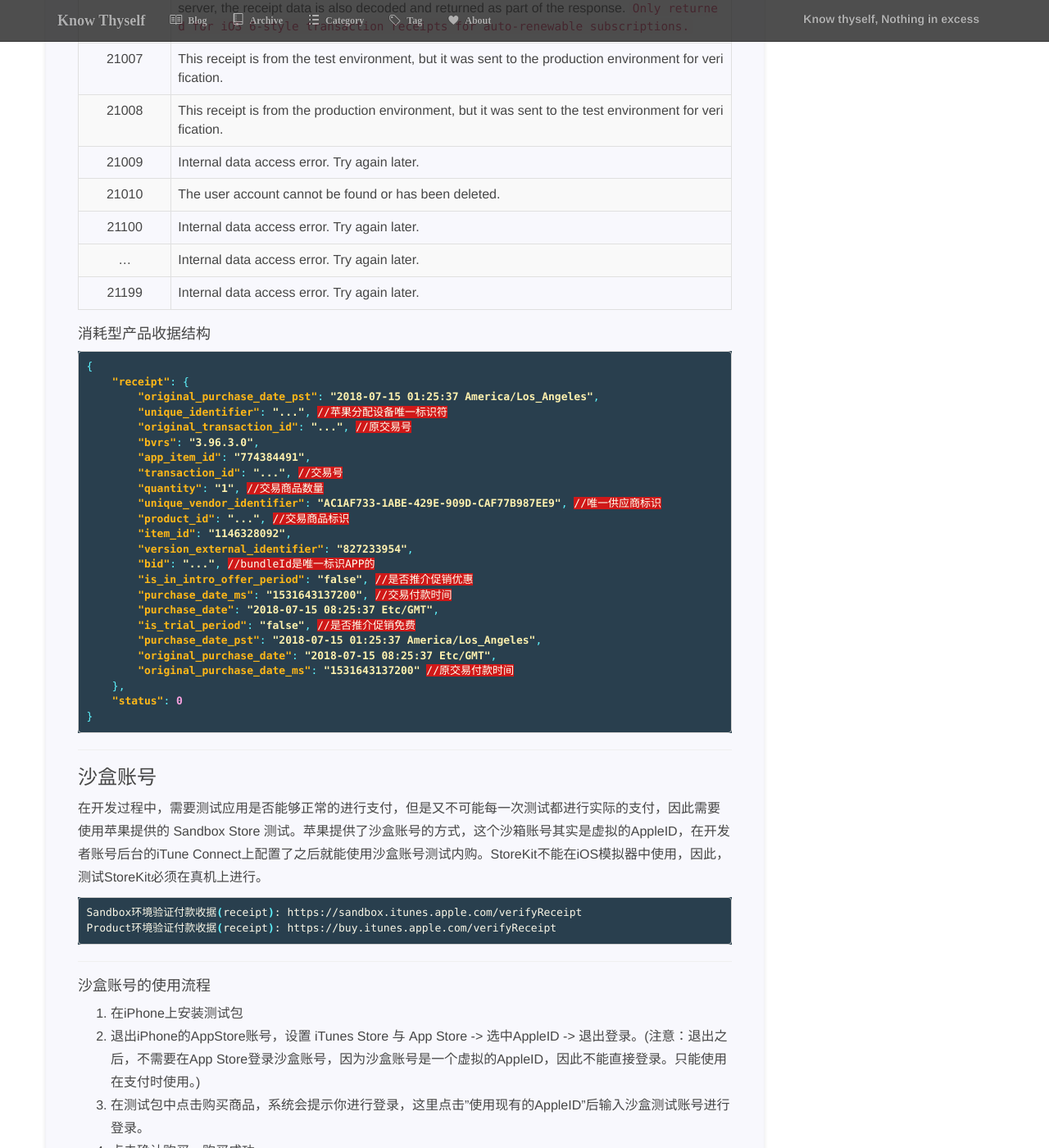
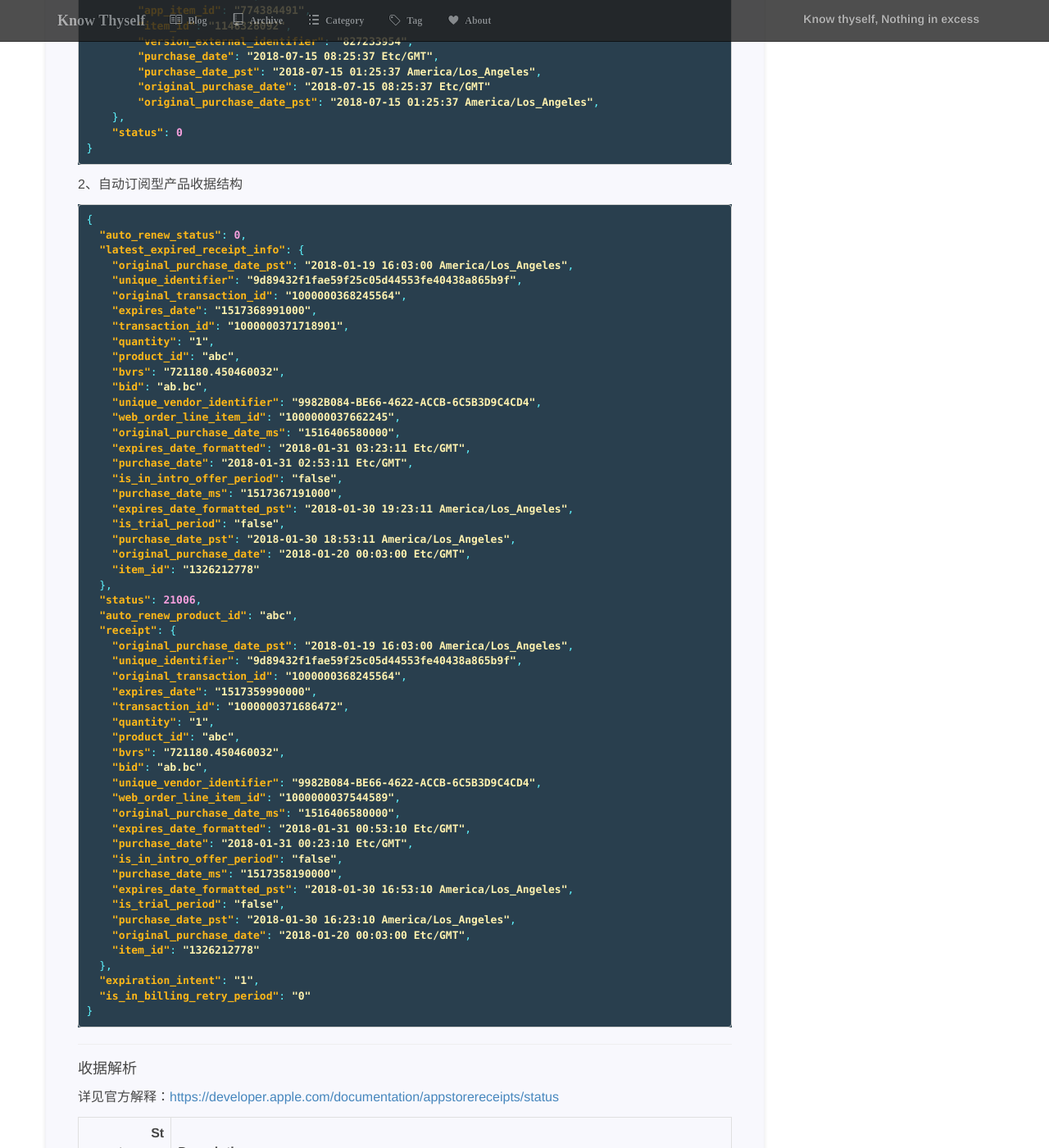
Before and after one commit to liushoukai/liushoukai.github.io, a Jekyll site: the page built from _posts/2020-06-22-appstore-in-app-purchase.md, in a window 1280 px wide and 1400 px high, scrolled down 2059 px. Shown: the whole window at 82% size. Built offline with Jekyll 4.4.1, drawn with Linux system fonts in a browser that asks for light colours; nearby versions of some CDN libraries; comment, search, counter and statistics services are not loaded; some of the changed text lies outside the part shown.

Commit message:
Update in-app-purchase

````diff
--- a/_posts/2020-06-22-appstore-in-app-purchase.md
+++ b/_posts/2020-06-22-appstore-in-app-purchase.md
@@ -69,19 +69,114 @@ sequenceDiagram
 
 ### 付款收据
 
+------
+
 #### 收据风格
 
-* iOS 6 style transaction receipts
-* iOS 7 style transaction receipts
+* iOS 6-style transaction receipts
+* iOS 7-style transaction receipts
+
+------
 
 #### 收据验证
 
-```java
+```shell
 Sandbox环境验证付款收据(receipt): https://sandbox.itunes.apple.com/verifyReceipt
 Product环境验证付款收据(receipt): https://buy.itunes.apple.com/verifyReceipt
 ```
 
-#### 收据响应码
+------
+
+#### 收据结构
+
+1、消耗型产品收据结构
+```json
+{
+    "receipt": {
+        "unique_identifier": "...",                     //苹果分配设备唯一标识符
+        "original_transaction_id": "...",               //原交易号
+        "transaction_id": "...",                        //交易号
+        "unique_vendor_identifier": "...",              //唯一供应商标识
+        "product_id": "...",                            //交易产品标识
+        "quantity": "1",                                //交易产品数量
+        "bid": "...",                                   //APP在苹果的唯一标识
+        "is_in_intro_offer_period": "false",            //是否特价优惠（详见推介促销）
+        "is_trial_period": "false",                     //是否免费试用（详见推介促销）
+        "purchase_date_ms": "1531643137200",            //交易付款时间
+        "original_purchase_date_ms": "1531643137200",   //原交易付款时间
+        "bvrs": "3.96.3.0",
+        "app_item_id": "774384491",
+        "item_id": "1146328092",
+        "version_external_identifier": "827233954",
+        "purchase_date": "2018-07-15 08:25:37 Etc/GMT",
+        "purchase_date_pst": "2018-07-15 01:25:37 America/Los_Angeles",
+        "original_purchase_date": "2018-07-15 08:25:37 Etc/GMT"
+        "original_purchase_date_pst": "2018-07-15 01:25:37 America/Los_Angeles",
+    },
+    "status": 0
+}
+```
+
+2、自动订阅型产品收据结构
+```json
+{
+  "auto_renew_status": 0,
+  "latest_expired_receipt_info": {
+    "original_purchase_date_pst": "2018-01-19 16:03:00 America/Los_Angeles",
+    "unique_identifier": "9d89432f1fae59f25c05d44553fe40438a865b9f",
+    "original_transaction_id": "1000000368245564",
+    "expires_date": "1517368991000",
+    "transaction_id": "1000000371718901",
+    "quantity": "1",
+    "product_id": "abc",
+    "bvrs": "721180.450460032",
+    "bid": "ab.bc",
+    "unique_vendor_identifier": "9982B084-BE66-4622-ACCB-6C5B3D9C4CD4",
+    "web_order_line_item_id": "1000000037662245",
+    "original_purchase_date_ms": "1516406580000",
+    "expires_date_formatted": "2018-01-31 03:23:11 Etc/GMT",
+    "purchase_date": "2018-01-31 02:53:11 Etc/GMT",
+    "is_in_intro_offer_period": "false",
+    "purchase_date_ms": "1517367191000",
+    "expires_date_formatted_pst": "2018-01-30 19:23:11 America/Los_Angeles",
+    "is_trial_period": "false",
+    "purchase_date_pst": "2018-01-30 18:53:11 America/Los_Angeles",
+    "original_purchase_date": "2018-01-20 00:03:00 Etc/GMT",
+    "item_id": "1326212778"
+  },
+  "status": 21006,
+  "auto_renew_product_id": "abc",
+  "receipt": {
+    "original_purchase_date_pst": "2018-01-19 16:03:00 America/Los_Angeles",
+    "unique_identifier": "9d89432f1fae59f25c05d44553fe40438a865b9f",
+    "original_transaction_id": "1000000368245564",
+    "expires_date": "1517359990000",
+    "transaction_id": "1000000371686472",
+    "quantity": "1",
+    "product_id": "abc",
+    "bvrs": "721180.450460032",
+    "bid": "ab.bc",
+    "unique_vendor_identifier": "9982B084-BE66-4622-ACCB-6C5B3D9C4CD4",
+    "web_order_line_item_id": "1000000037544589",
+    "original_purchase_date_ms": "1516406580000",
+    "expires_date_formatted": "2018-01-31 00:53:10 Etc/GMT",
+    "purchase_date": "2018-01-31 00:23:10 Etc/GMT",
+    "is_in_intro_offer_period": "false",
+    "purchase_date_ms": "1517358190000",
+    "expires_date_formatted_pst": "2018-01-30 16:53:10 America/Los_Angeles",
+    "is_trial_period": "false",
+    "purchase_date_pst": "2018-01-30 16:23:10 America/Los_Angeles",
+    "original_purchase_date": "2018-01-20 00:03:00 Etc/GMT",
+    "item_id": "1326212778"
+  },
+  "expiration_intent": "1",
+  "is_in_billing_retry_period": "0"
+}
+```
+
+------
+
+#### 收据解析
 
 详见官方解释：[https://developer.apple.com/documentation/appstorereceipts/status][5]{:target="_blank"}
 
@@ -103,35 +198,6 @@ Product环境验证付款收据(receipt): https://buy.itunes.apple.com/verifyRec
 | ... | Internal data access error. Try again later.|
 | 21199 | Internal data access error. Try again later.|
 
-#### 消耗型产品收据结构
-
-```json
-{
-    "receipt": {
-        "original_purchase_date_pst": "2018-07-15 01:25:37 America/Los_Angeles",
-        "unique_identifier": "...", //苹果分配设备唯一标识符
-        "original_transaction_id": "...", //原交易号
-        "bvrs": "3.96.3.0",
-        "app_item_id": "774384491",
-        "transaction_id": "...", //交易号
-        "quantity": "1", //交易商品数量
-        "unique_vendor_identifier": "AC1AF733-1ABE-429E-909D-CAF77B987EE9", //唯一供应商标识
-        "product_id": "...", //交易商品标识
-        "item_id": "1146328092",
-        "version_external_identifier": "827233954",
-        "bid": "...", //bundleId是唯一标识APP的
-        "is_in_intro_offer_period": "false", //是否推介促销优惠
-        "purchase_date_ms": "1531643137200", //交易付款时间
-        "purchase_date": "2018-07-15 08:25:37 Etc/GMT",
-        "is_trial_period": "false", //是否推介促销免费
-        "purchase_date_pst": "2018-07-15 01:25:37 America/Los_Angeles",
-        "original_purchase_date": "2018-07-15 08:25:37 Etc/GMT",
-        "original_purchase_date_ms": "1531643137200" //原交易付款时间
-    },
-    "status": 0
-}
-```
-
 ------
 
 ### 沙盒账号
@@ -148,7 +214,7 @@ Product环境验证付款收据(receipt): https://buy.itunes.apple.com/verifyRec
 #### 沙盒账号的使用流程
 
 1. 在iPhone上安装测试包
-2. 退出iPhone的AppStore账号，设置 iTunes Store 与 App Store -> 选中AppleID -> 退出登录。(注意：退出之后，不需要在App Store登录沙盒账号，因为沙盒账号是一个虚拟的AppleID，因此不能直接登录。只能使用在支付时使用。)
+2. 退出iPhone的AppStore账号，设置 iTunes Store 与 App Store -> 选中AppleID -> 退出登录。(注意：退出之后，不需要在 App Store 登录沙盒账号，因为沙盒账号是一个虚拟的AppleID，因此不能直接登录。只能使用在支付时使用。)
 3. 在测试包中点击购买商品，系统会提示你进行登录，这里点击"使用现有的AppleID"后输入沙盒测试账号进行登录。
 4. 点击确认购买，购买成功。
 
@@ -350,9 +416,9 @@ Product环境验证付款收据(receipt): https://buy.itunes.apple.com/verifyRec
 针对退款，不同国家或地区会有不同的“无条件退款期限”。
 AppStore 商店退款政策：
 
-- 欧盟区： 14天无条件退款。
-- 中国台湾：7天无条件退款。
-- 中国/美国/韩国等其它大多数国家：90天有条件退款。
+* 欧盟区： 14天无条件退款。
+* 中国台湾：7天无条件退款。
+* 中国/美国/韩国等其它大多数国家：90天有条件退款。
 
 注：中国区 AppStore 的具体退款政策：一个 AppleId 有一次无条件退款机会，一年2次有条件退款，第3次退款会非常难。至于退款到账时间快为36小时内，也有7-15个工作日退还。
 
@@ -401,13 +467,13 @@ sequenceDiagram
 
 服务器应发送HTTP状态代码，以指示服务器到服务器的通知接收是否成功：
 
-- 如果回调接收成功，则发送 HTTP 200。您的服务器不需要返回数据。
-- 如果回调接收不成功，请发送 HTTP 50x 或 40x 让 App Store 重试该通知。App Store在一段时间内尝试重试该通知，但在连续失败尝试后最终停止(3次）。
+* 如果回调接收成功，则发送 HTTP 200。您的服务器不需要返回数据。
+* 如果回调接收不成功，请发送 HTTP 50x 或 40x 让 App Store 重试该通知。App Store在一段时间内尝试重试该通知，但在连续失败尝试后最终停止(3次）。
 
 注意事项：
 
-- 当您使用包含退款交易的收据 transaction_data 向苹果服务器校验 verifyReceipt  时，JSON响应中不存在退款交易，自动续订订阅除外。
-- 收到 REFUND 通知时，您有责任为每笔退款交易存储，监控并采取适当的措施。（因为苹果只通知一次，暂时无法在苹果后台查询退款的订单。也不能由开发者主动去苹果服务器查询。）
+* 当您使用包含退款交易的收据 transaction_data 向苹果服务器校验 verifyReceipt  时，JSON响应中不存在退款交易，自动续订订阅除外。
+* 收到 REFUND 通知时，您有责任为每笔退款交易存储，监控并采取适当的措施。（因为苹果只通知一次，暂时无法在苹果后台查询退款的订单。也不能由开发者主动去苹果服务器查询。）
 
 退款（REFUND）通知类型通知的结构如下：
 
````
Also changed, not shown: other parts of _posts/2020-06-22-appstore-in-app-purchase.md (+1 -1 lines), assets/img/demo.drawio.svg (added).
